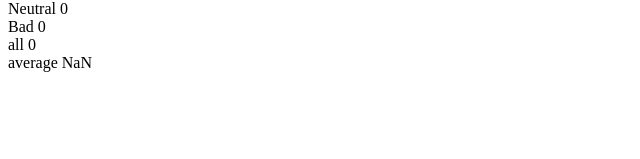
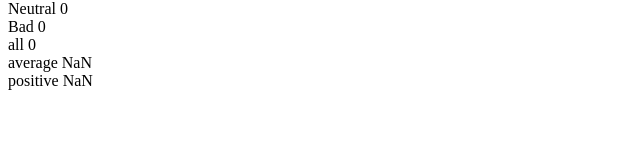
Before and after one commit to Djisu/unicafe, a React (Create React App) app: page / in a window 1280 px wide. Shown: the part 141-300 px from the top of the page, without its empty margins (0-640 px from the left). Built offline with nearby package versions, Linux system fonts and the light colour scheme.

Commit message:
Commitng positive values

```diff
--- a/src/index.js
+++ b/src/index.js
@@ -24,6 +24,7 @@ const App = () => {
         Bad <span>{bad}</span><br />
         all <span>{good + bad + neutral}</span><br />
         average  <span>{((good * 1) + (bad * -1) + (neutral * 0))/(good + bad + neutral)}</span><br />
+        positive  <span>{(good/(good + bad + neutral)) * 100}</span><br />
       </p>
 
     </div>
```
